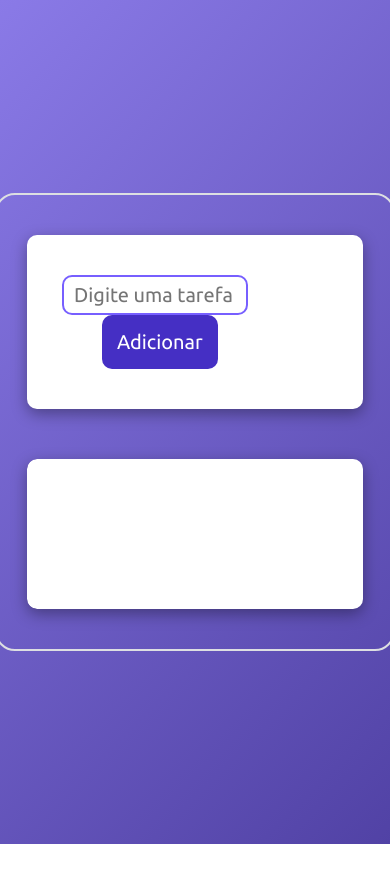
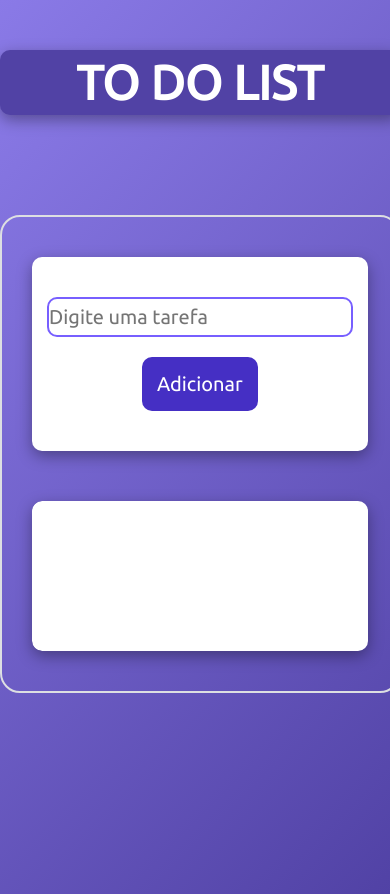
Before and after one commit to bernardcavaleiro/To-Do-List, a plain HTML site: page index.html in a window 390 px wide. Before the commit the page ends 844 px from the top, so only its background shows below. Drawn offline with Linux system fonts and the light colour scheme.

Commit message:
finalização da responsividade do layout

```diff
--- a/css/style.css
+++ b/css/style.css
@@ -7,7 +7,20 @@
 
 html,body{
     height: 100vh;
-    background: linear-gradient(135deg,#8a7ae7, #5142a5)
+    background: linear-gradient(135deg,#8a7ae7, #5142a5);
+    text-align: center;
+}
+
+h1{
+    font-size: 3em;
+    color: white;
+    box-shadow: rgba(0, 0, 0, 0.35) 0px 5px 15px;
+    width: 50%;
+    margin: 50px auto 100px auto;
+    border-radius: 10px;
+    background-color: #5142a5;
+    padding: 5px 30px;
+    min-width: 400px;
 }
 
 input, textarea, select{outline: 0;}
@@ -15,35 +28,36 @@ input, textarea, select{outline: 0;}
 .box{
     width: 50%;
     min-width: 400px;
-    position: absolute;
-    transform: translate(-50%,-50%);
-    top: 50%;
-    left: 50%;
     padding: 40px 30px;
     border: 2px solid #dddfe2;
     border-radius: 20px;
+    margin: auto;
 }
 
 #newtask{
-    position: relative;
     background-color: #ffffff;
-    padding: 40px 35px;
+    padding: 30px;
     border-radius: 10px;
     box-shadow: rgba(0, 0, 0, 0.35) 0px 5px 15px;
+    display: flex;
+    flex-direction: row;
+    flex-wrap: wrap;
+    align-items: center;
+    justify-content: center;
 }
 
 #newtask input[type=text]{
-    width: 70%;
     height: 40px;
     font-size: 20px;
     border-radius: 10px;
     border: 2px solid #775fff;
-    padding-left: 10px;
+    flex-grow: 1;
+    margin: 10px;
 }
 
 #newtask button{
     padding: 15px;
-    margin-left: 40px;
+    margin: 10px;
     font-size: 20px;
     border-radius: 10px;
     border: none;
@@ -51,7 +65,6 @@ input, textarea, select{outline: 0;}
     color: #ffffff;
     font-weight: 500;
     cursor: pointer;
-    position: relative;
     text-align: center;
 	transition: all 300ms cubic-bezier(.23, 1, 0.32, 1);
     user-select: none;
@@ -75,14 +88,12 @@ input, textarea, select{outline: 0;}
 }
 
 #tasks{
-    position: relative;
     background-color: #ffffff;
     padding: 40px 30px;
     border-radius: 10px 0px 0px 10px;
     box-shadow: rgba(0, 0, 0, 0.35) 0px 5px 15px;
     width: 100%;
     min-height: 150px;
-    position: relative;
 }
 
 /* ADICIONADO SCROLL NAS LISTAS A PARTIR DE 400PX*/
@@ -140,7 +151,6 @@ div#task-scroll::-webkit-scrollbar-thumb:hover{
     color: #ffffff;
     border: none;
     border-radius: 5px;
-    position: relative;
     text-align: center;
 	transition: all 300ms cubic-bezier(.23, 1, 0.32, 1);
     user-select: none;
--- a/index.html
+++ b/index.html
@@ -10,6 +10,7 @@
     <title>TO DO LIST</title>
 </head>
 <body>
+    <h1>TO DO LIST</h1>
     <div class="box">
         <div id="newtask">
             <input type="text" placeholder="Digite uma tarefa":>
@@ -19,7 +20,6 @@
         <div id="task-scroll">
             <div id="tasks"></div>
         </div>
-
     </div>
 
 
```
